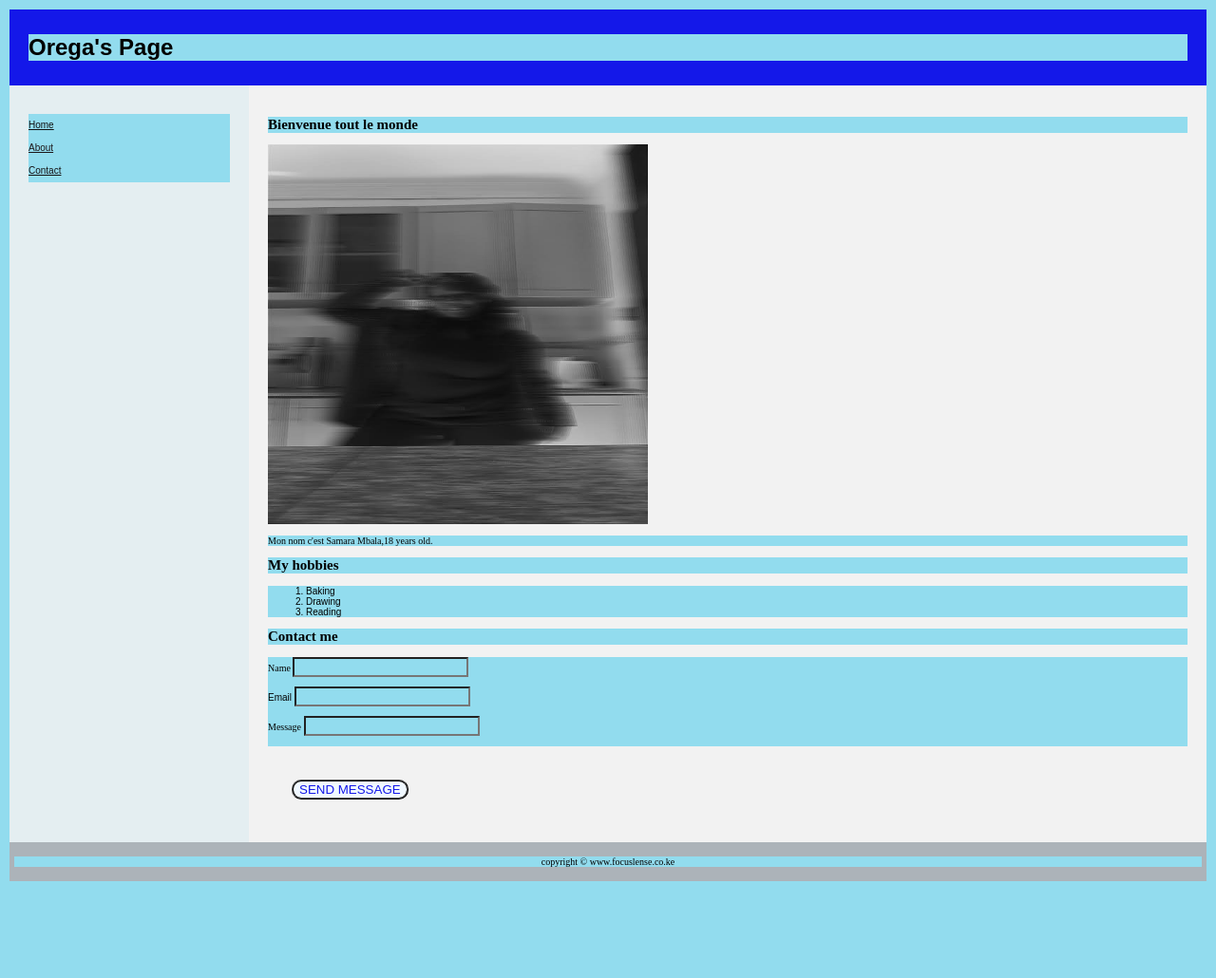
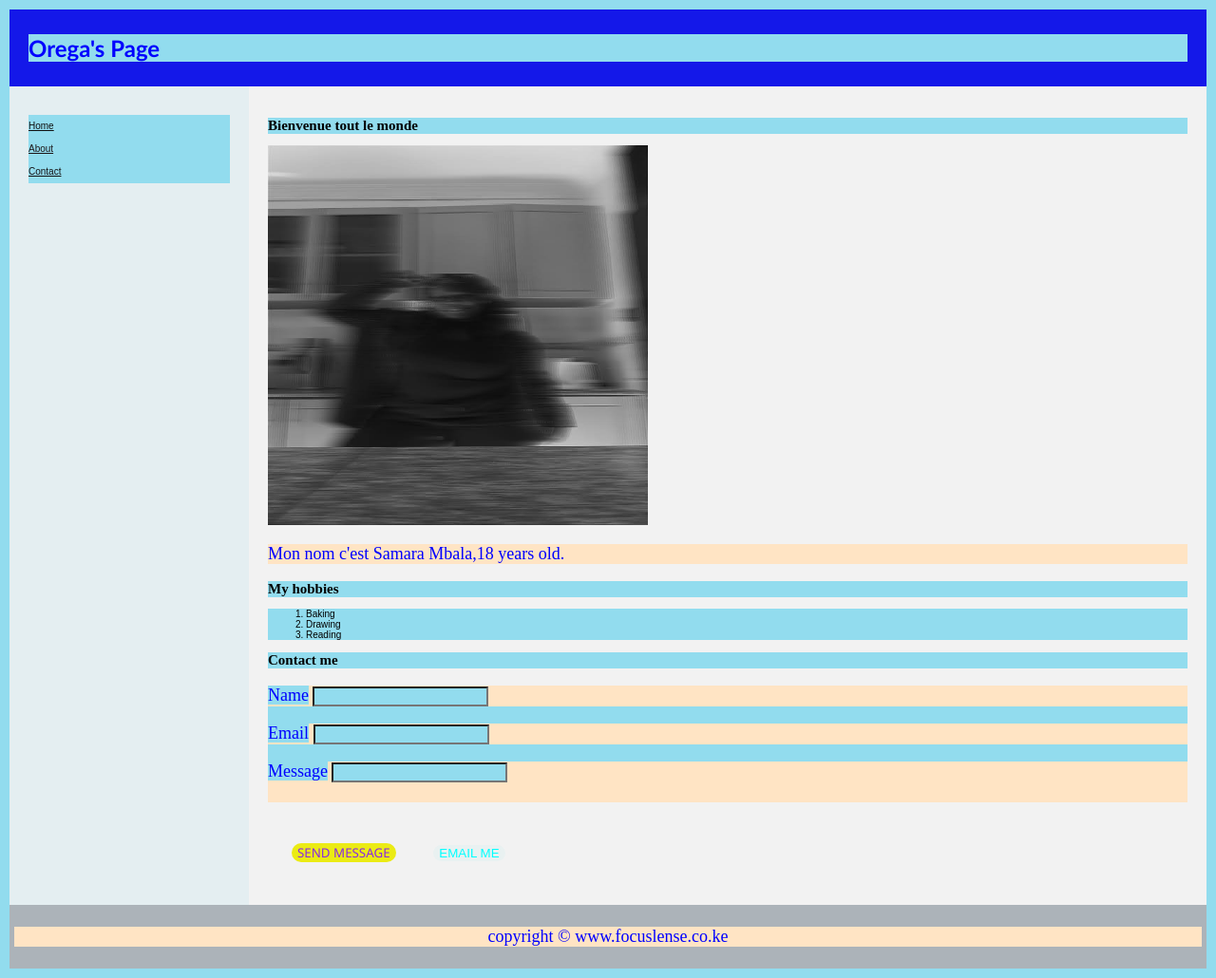
Before and after one commit to samaraorega/Inspire-Youth-In-STEM-2, a plain HTML site: page week4/blog/blog.html in a window 1280 px wide. Shown: the whole page at 95% size. Before the commit the page ends 938 px from the top, so only its background shows below. Drawn offline with Linux system fonts and the light colour scheme.

Commit message:
Home.css

```diff
--- /dev/null
+++ b/week4/Web/Home.css
@@ -0,0 +1,14 @@
+body{
+    font-family: Arial, Helvetica, sans-serif;
+    font-weight: bold;
+    font-size: 12px;
+    background-color: blueviolet;
+}
+button{
+    color: brown;
+    margin: 25px;
+    align-self: center;
+    background-color: rgb(235, 235, 20);
+    border: 10px;
+    border-radius: 12px;
+}
--- a/week4/blog/Style.css
+++ b/week4/blog/Style.css
@@ -1,9 +1,56 @@
+
 *{
     background-color: rgb(146, 220, 238);
 }
 p {
     font-family: "Times New Roman", Times, Impact, Haettenschweiler, 'Arial Narrow Bold', sans-serif;
-  }
+    color: blue;
+    font-size: large;
+    align-self: baseline;
+    background-color: bisque;
+}
 h2 {
      font-family: 'Times New Roman', Times, Arial, Helvetica, sans-serif;
    }
+
+.hi{
+    font-size: 12px;
+    color: beige;
+    align-self: baseline;
+    font-family: Georgia, 'Times New Roman', Times, serif;
+    max-height: 30px;
+}
+#msg_button{
+    font-size: normal;
+    color: blueviolet;
+    align-self: center;
+    font-family: 'Segoe UI', Tahoma, Geneva, Verdana, sans-serif;
+}
+
+body{
+    font-family: Arial, Helvetica, sans-serif;
+    font-weight: bold;
+    font-size: 12px;
+    background-color: blueviolet;
+}
+button{
+    color: brown;
+    margin: 25px;
+    align-self: center;
+    background-color: rgb(235, 235, 20);
+    border: 10px;
+    border-radius: 12px;
+}
+
+#email_button{
+    color: aqua;
+    margin: 12px;
+    align-self: baseline;
+    border: 10px;
+    background-color: rgb(233, 241, 241);
+}
+
+h1{
+    color:blue ;
+    font-family: 'Trebuchet MS', 'Lucida Sans Unicode', 'Lucida Grande', 'Lucida Sans', Arial, sans-serif;
+}
--- a/week4/blog/blog.html
+++ b/week4/blog/blog.html
@@ -35,13 +35,14 @@
                 <form>
                     <p><label for="Name">Name</label>
                     <input type="text"></label><br>
-                    </p><label for="Email">Email</label>
+                    <p><label for="Email">Email</label>
                     <input type="text"></label><br>
                     <p><label for="Message">Message</label>
                     <input type="text" name="" id="" ><br><br>
                 </form>
 
-                <button style="color: #1418e9; margin: 25px;align-self: center;border-radius: 10px;background-color: aliceblue;border-style: ridge;">SEND MESSAGE</button>
+                <button id="msg_button">SEND MESSAGE</button>
+                <button id="email_button">EMAIL ME</button>
             </td>
         </tr>
         <tr>
```
Also changed, not shown: week4/Web/Home.html (+10 -1 lines).
